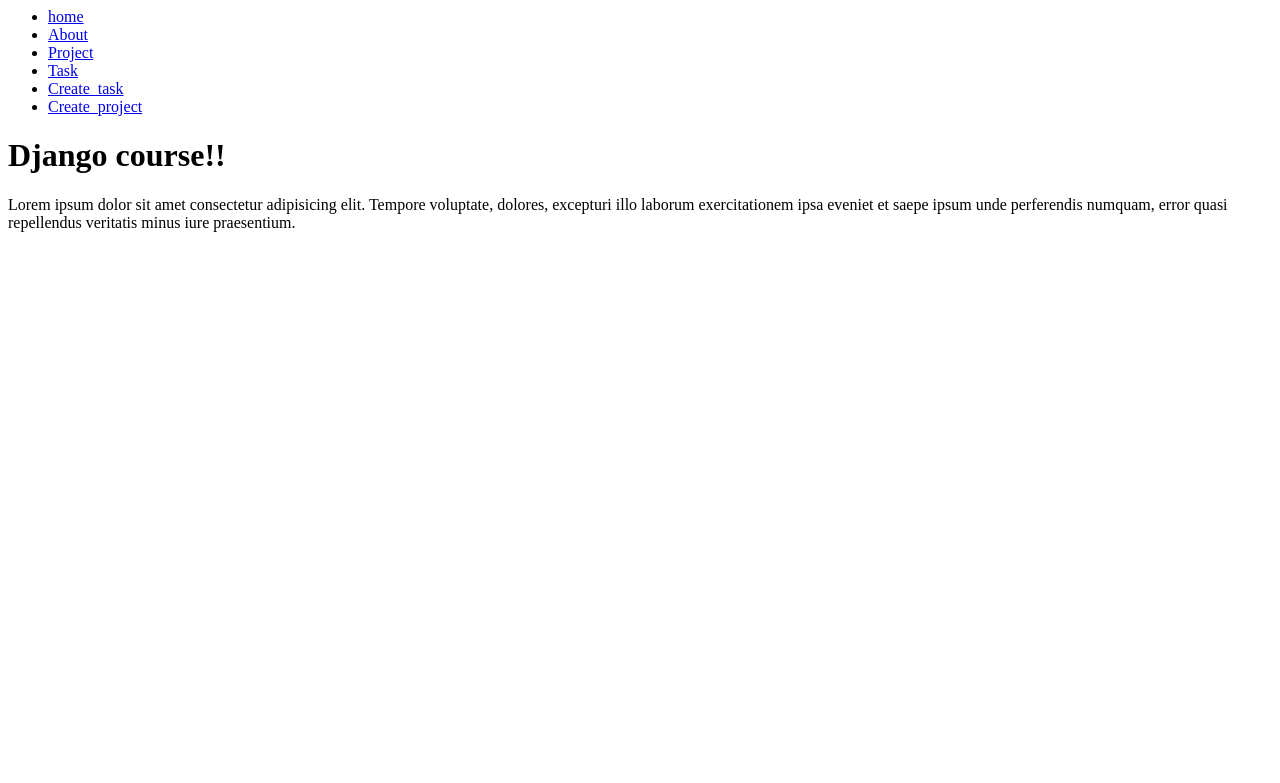
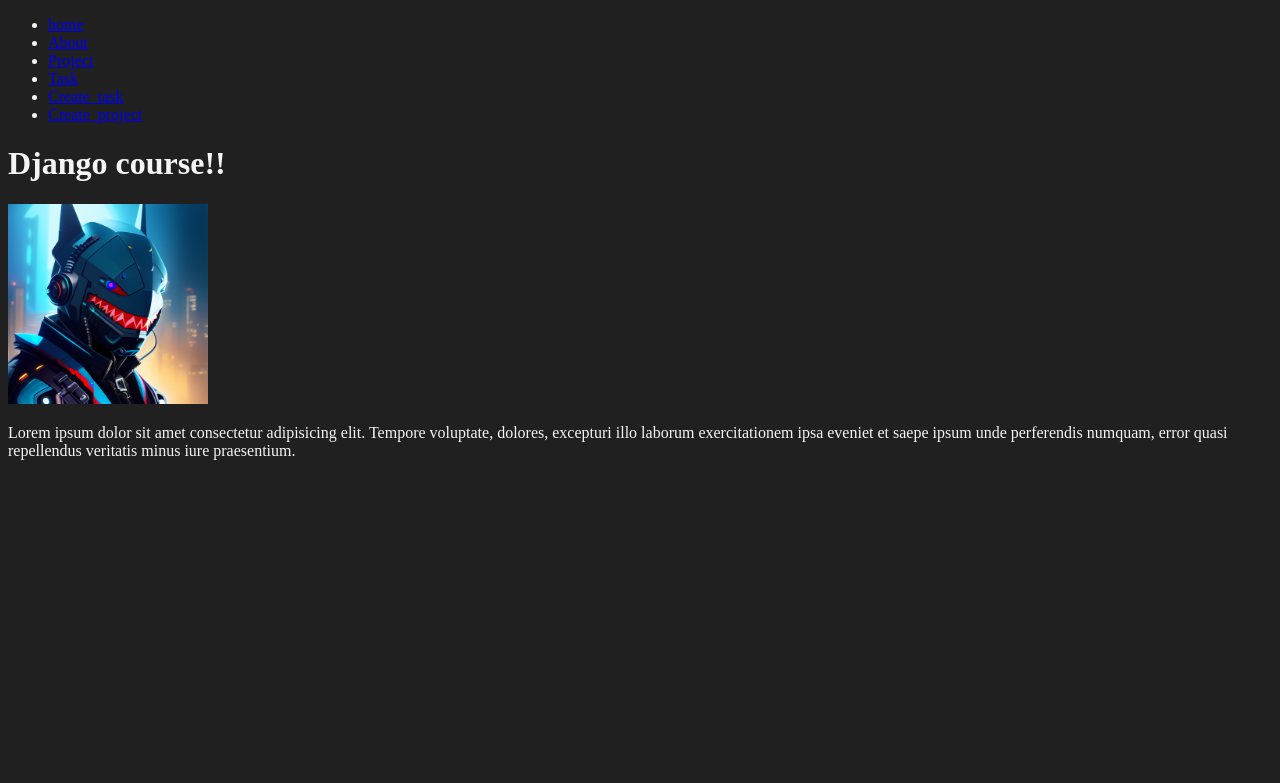
Before and after one commit to memonsalvo/djproject, a Django app: page / in a window 1280 px wide. Shown: the top 783 px of the page. Run offline with Django 4.2, Linux system fonts and the light colour scheme.

Commit message:
archivos estaticos

```diff
--- /dev/null
+++ b/myapp/static/styles/main.css
@@ -0,0 +1,4 @@
+body{
+    background: #202020;
+    color: whitesmoke;
+}
--- a/myapp/templates/index.html
+++ b/myapp/templates/index.html
@@ -1,8 +1,11 @@
 {% extends 'layouts/base.html' %}
+
+{% load static %}
 
 {% block content %}
 
 <h1>{{title}}</h1>
+<img src="{% static 'tubarao.png' %}" alt="" width="200">
 <p>Lorem ipsum dolor sit amet consectetur adipisicing elit. Tempore voluptate, dolores, excepturi illo laborum exercitationem ipsa eveniet et saepe ipsum unde perferendis numquam, error quasi repellendus veritatis minus iure praesentium.</p>
 
 {% endblock %}
--- a/myapp/templates/layouts/base.html
+++ b/myapp/templates/layouts/base.html
@@ -1,3 +1,14 @@
+{% load static %}
+<!DOCTYPE html>
+<html lang="en">
+<head>
+    <meta charset="UTF-8">
+    <meta name="viewport" content="width=device-width, initial-scale=1.0">
+    <title>Django projects</title>
+    <link rel="stylesheet" href="{% static 'styles/main.css' %}">
+</head>
+<body>
+
     <nav>
         <ul>
             <li>
@@ -22,3 +33,6 @@
     </nav>
     {% block content %}
     {% endblock %}
+
+</body>
+</html>
```
Also changed, not shown: myapp/static/tubarao.png (added). Lines whose indentation alone changed are shown as unchanged.
